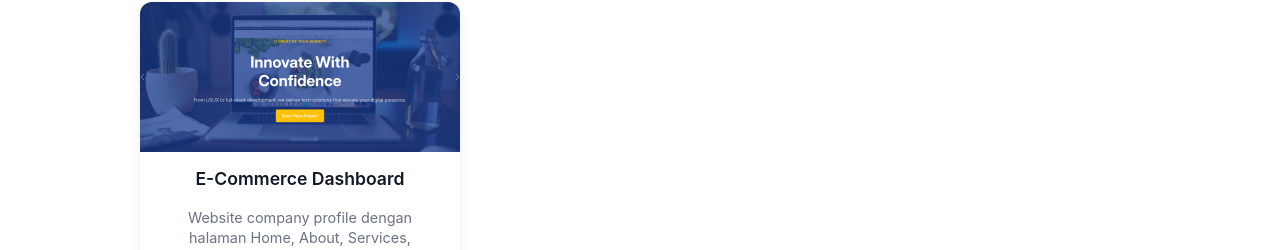
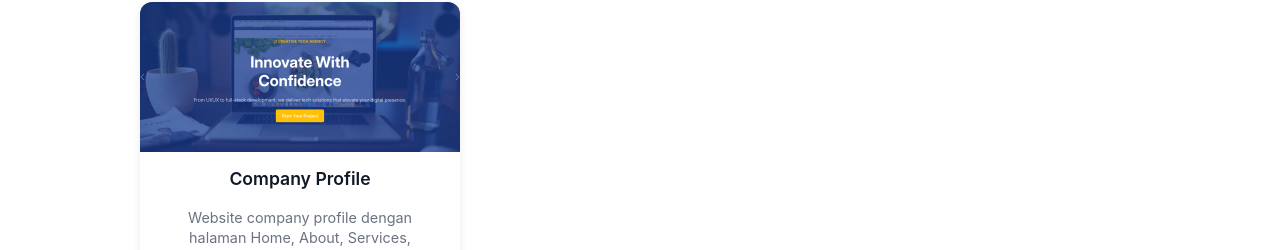
Before and after one commit to Irfan2202/myportfolio-reactjs, a React (Vite) app: page / in a window 1280 px wide. Shown: the part 1945-2195 px from the top of the page. Built offline with nearby package versions, Linux system fonts and the light colour scheme.

Commit message:
portfolio

```diff
--- a/src/sections/Portfolio/Portfolio.jsx
+++ b/src/sections/Portfolio/Portfolio.jsx
@@ -6,7 +6,7 @@ function Portfolio() {
     {
       id: 1,
       image: "/images/company.png",
-      title: "E-Commerce Dashboard",
+      title: "Company Profile",
       description:
         "Website company profile dengan halaman Home, About, Services, Pricing, dan Contact.",
       techs: ["Bootstrap", "JavaScript", "CSS"],
```
Also changed, not shown: src/components/CardPortfolio/CardPortfolio.jsx (+1 -8 lines).
